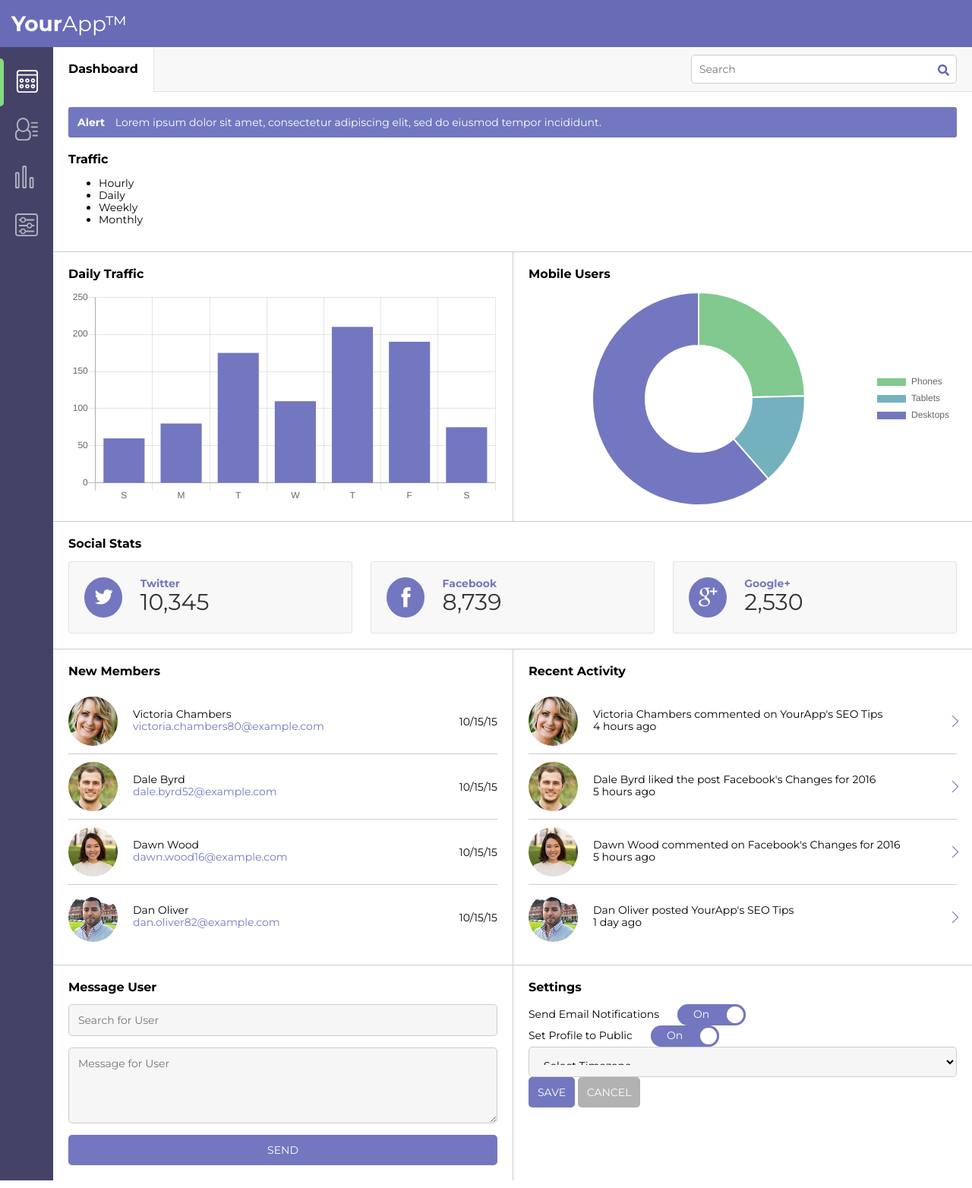
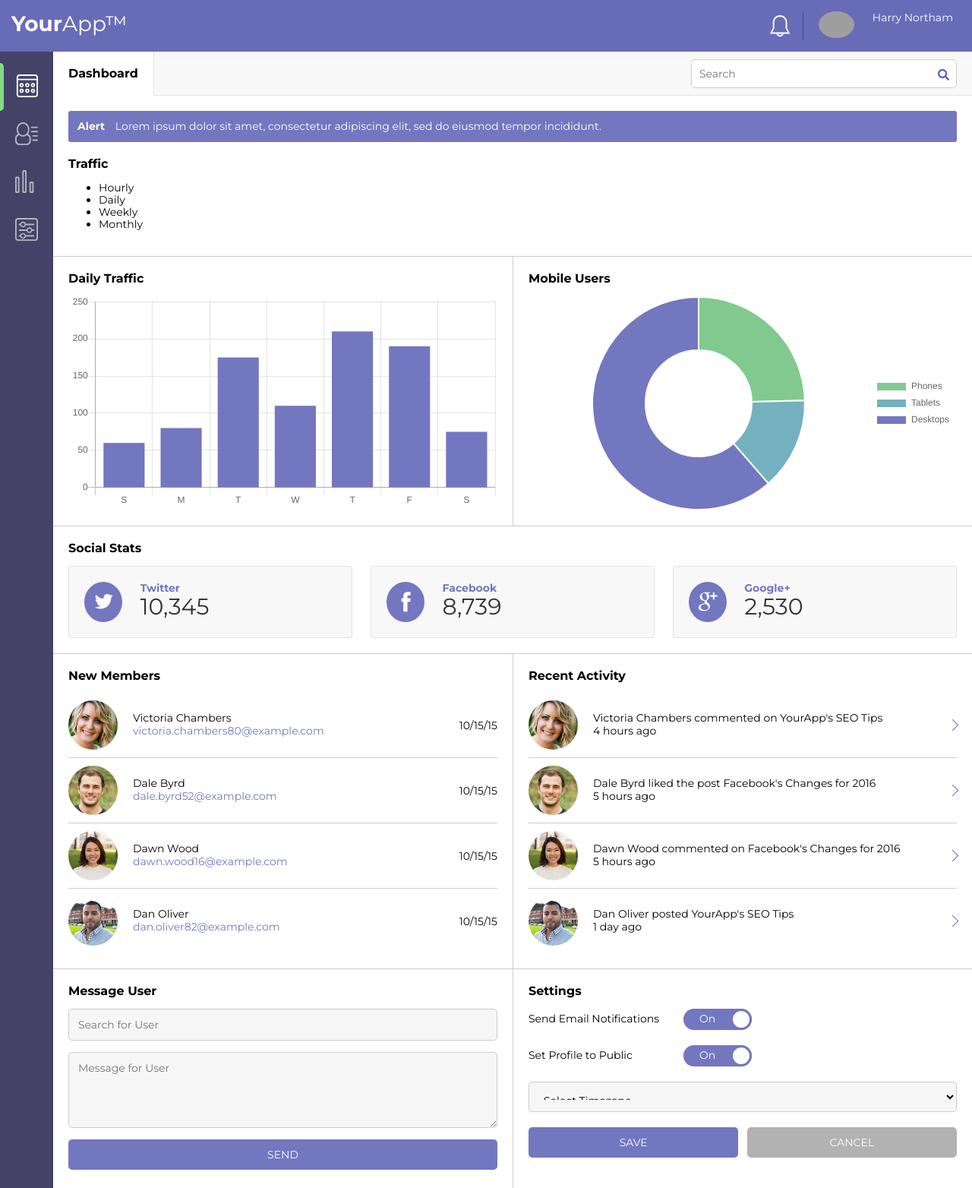
Before and after one commit to harrynortham/webapp-dashboard, a plain HTML site: page index.html in a window 1280 px wide. Shown: the whole page at 76% size. Drawn offline with nearby package versions, Linux system fonts and the light colour scheme; grey boxes are pictures that could not be loaded.

Commit message:
styling additions

```diff
--- a/css/styles.css
+++ b/css/styles.css
@@ -1,74 +1,105 @@
 /*add a normalise.css*/
 * {
-  font-family: 'Montserrat', sans-serif;
+  font-family: "Montserrat", sans-serif;
   box-sizing: border-box;
 }
-html{
+html {
   font-size: 62.5%;
 }
-body{
+body {
   margin: 0;
   font-size: 1.4rem;
 }
 
-h1 span{
+h1 span {
   font-weight: normal;
 }
 
-h2{
+h2 {
   margin-top: 0;
   font-size: 1.6rem;
 }
 
-a{
+a {
   color: #7477bf;
   text-decoration: none;
 }
-a:hover{
+a:hover {
   text-decoration: underline;
 }
 
-header{
+header {
   background-color: #686cb7;
   color: white;
   padding: 15px;
+  display: flex;
+  justify-content: space-between;
 }
-header h1{
+header h1 {
   margin: 0;
+  display: inline-block;
 }
-nav{
+
+header .alerts .bell,
+header .alerts .user-image,
+header .alerts .user,
+header .alerts .user-name {
+  display: inline-block;
+}
+
+header .alerts .bell,
+header .alerts .bell svg {
+  height: 30px;
+}
+
+header .alerts .user {
+  border-left: 1px solid rgba(0, 0, 0, 0.3);
+  padding-left: 20px;
+  margin-left: 10px;
+  padding-right: 10px;
+}
+header .alerts .user-image {
+  margin-right: 20px;
+}
+header .alerts .user-name {
+  height: 35px;
+  vertical-align: top;
+}
+
+header .alerts .user-image img {
+  height: 35px;
+  border-radius: 50%;
+}
+
+nav {
   background: #444367;
   text-align: center;
 }
-nav ul{
-margin:0;
-color:white;
+nav ul {
+  margin: 0;
+  color: white;
   padding: 0;
   display: flex;
   flex-direction: row;
-
 }
-nav ul > li{
+nav ul > li {
   display: inline-block;
-  padding:12px;
+  padding: 12px;
   width: 25%;
   position: relative;
 }
-nav ul > li img{
+nav ul > li img {
   width: 30px;
   height: 30px;
-    opacity: .6;
+  opacity: 0.6;
 }
-nav ul > li:hover img{
-  opacity: .8;
+nav ul > li:hover img {
+  opacity: 0.8;
 }
 
-nav ul > li.active img{
+nav ul > li.active img {
   opacity: 1;
 }
-
-
-
 
 .dashboard,
 .daily-traffic,
@@ -77,97 +108,96 @@ nav ul > li.active img{
 .new-members,
 .recent-activity,
 .message-user,
-.settings{
-padding:20px;
+.settings {
+  padding: 20px;
   border-bottom: 1px solid #ccc;
 }
 
-.alert{
+.alert {
   background: #7377bf;
-  color:white;
-  padding:12px;
+  color: white;
+  padding: 12px;
   border-radius: 3px;
   margin-bottom: 20px;
 }
-.alert span{
+.alert span {
   font-weight: bold;
   padding-right: 10px;
-
 }
 
-.social-stats .social-list{
+.social-stats .social-list {
   list-style-type: none;
-  margin:0;
+  margin: 0;
   padding: 0;
 }
 
-.social-stats .social-list li{
+.social-stats .social-list li {
   background: #f8f8f8;
   display: block;
-padding:20px;
+  padding: 20px;
   margin-bottom: 10px;
   border: 1px solid #e3e3e3;
   border-radius: 3px;
 }
-.social-stats .social-list li:last-child{
+.social-stats .social-list li:last-child {
   margin-bottom: 0;
 }
-.social-stats .social-list .social-icon{
+.social-stats .social-list .social-icon {
   background: #7377bf;
   border-radius: 50%;
   display: inline-block;
 }
-.social-stats .social-list .social-icon .my-svg{
-width:50px;
-padding:10px;
+.social-stats .social-list .social-icon .my-svg {
+  width: 50px;
+  padding: 10px;
 }
 
-.social-stats .social-list .social-info{
-  display:inline-block;
+.social-stats .social-list .social-info {
+  display: inline-block;
   margin-left: 20px;
   vertical-align: top;
   color: #7477bf;
   font-weight: bold;
 }
-.social-stats .social-list .social-info span{
+.social-stats .social-list .social-info span {
   display: block;
   font-size: 3rem;
   font-weight: normal;
   color: #333;
 }
 
-.members-list{
+.members-list {
   list-style-type: none;
   margin: 0;
-  padding:0;
+  padding: 0;
 }
-.members-list li{
+.members-list li {
   display: flex;
   border-bottom: 1px solid #ccc;
   padding: 10px 0;
 }
-.members-list li:last-child{
+.members-list li:last-child {
   border-bottom: 0;
 }
-.members-list .member-img{
-  width:65px;
+.members-list .member-img {
+  width: 65px;
   margin-right: 20px;
 }
-.members-list .member-img img{
+.members-list .member-img img {
   border-radius: 50%;
   width: 100%;
   min-width: 65px;
   vertical-align: top;
 }
 
-.members-list .member-info{
+.members-list .member-info {
   padding-top: 15px;
   margin-right: 20px;
 }
 
-.members-list .member-more{
+.members-list .member-more {
   padding-top: 25px;
-margin-left: auto
+  margin-left: auto;
 }
 
 /*Arrow*/
@@ -201,38 +231,35 @@ i {
 
 /*buttons**/
 
-.btn{
-  padding:12px;
+.btn {
+  padding: 12px;
   border-radius: 5px;
   border: 0;
   background: grey;
   cursor: pointer;
   text-transform: uppercase;
 }
-.btn:hover{
-  opacity: .9;
+.btn:hover {
+  opacity: 0.9;
 }
-.btn.btn-primary{
+.btn.btn-primary {
   background: #7377bf;
   color: white;
 }
 
-.btn.btn-secondary{
+.btn.btn-secondary {
   background: #b2b2b2;
   color: white;
 }
 
-
-
-
 .message-user input,
 .message-user textarea,
-.message-user button{
-  display:block;
-  width:100%;
+.message-user button {
+  display: block;
+  width: 100%;
 }
 .message-user input,
-.message-user textarea{
+.message-user textarea {
   border: 1px solid #ccc;
   padding: 12px;
   border-radius: 5px;
@@ -240,28 +267,49 @@ i {
   margin-bottom: 15px;
 }
 
-.message-user textarea{
-  min-height:100px;
+.message-user textarea {
+  min-height: 100px;
 }
 
 /*Style toggle switch*/
+.switch-span {
+  margin-right: 20px;
+  min-width: 180px;
+  display: inline-block;
+}
+
+.switch-ios.switch-light {
+  width: 90px;
+  display: inline-block;
+  vertical-align: middle;
+}
 
 .switch-ios.switch-light input:checked ~ span {
   border-color: #7377bf !important;
   box-shadow: inset 0 0 0 30px #7377bf !important;
 }
-.switch-ios.switch-light input:checked ~ span a{
+.switch-ios.switch-light input:checked ~ span a {
   border-color: #7377bf !important;
 }
 
-
-.settings select{
+.settings select {
   width: 100%;
   border: 1px solid #ccc;
   padding: 15px;
   height: 40px;
   border-radius: 5px;
   background: #f6f6f6;
+}
+
+.settings-item {
+  margin-bottom: 20px;
+}
+.settings-buttons {
+  display: flex;
+  justify-content: space-between;
+}
+.settings-buttons button {
+  width: 49%;
 }
 
 /*wrap email when really long*/
@@ -277,14 +325,16 @@ background: #f6f6f6;
   hyphens: auto;
 }
 
-.dashboard-header .dashboard-search input{
+.dashboard-header .dashboard-search input {
   width: 100%;
   padding: 10px;
   border-radius: 5px;
   border: 1px solid #ccc;
 }
 
-.search { position: relative;}
+.search {
+  position: relative;
+}
 .search .fa-search {
   position: absolute;
   top: 13px;
@@ -296,15 +346,15 @@ background: #f6f6f6;
 /*Media queries*/
 
 @media only screen and (min-width: 768px) {
-  header{
+  header {
     grid-area: header;
   }
 
-nav{
+  nav {
     grid-area: nav;
   }
 
-nav ul{
+  nav ul {
     display: block;
     margin: 15px 0;
   }
@@ -315,65 +365,65 @@ nav ul > li {
     width: 100%;
   }
 
-nav ul > li.active::before{
-  content: '';
+  nav ul > li.active::before {
+    content: "";
     border-left: 5px solid #85db80;
     border-radius: 0 5px 5px 0;
     height: 100%;
     position: absolute;
-  left:0;
-  top:0;
+    left: 0;
+    top: 0;
   }
 
-.dashboard-header{
+  .dashboard-header {
     grid-area: dashboard-header;
   }
 
-.dashboard{
+  .dashboard {
     grid-area: dashboard;
   }
 
-.daily-traffic{
+  .daily-traffic {
     grid-area: daily-traffic;
   }
 
-.mobile-users{
+  .mobile-users {
     grid-area: mobile-users;
   }
 
-.social-stats{
+  .social-stats {
     grid-area: social-stats;
   }
 
-.new-members{
+  .new-members {
     grid-area: new-members;
   }
 
-.recent-activity{
+  .recent-activity {
     grid-area: recent-activity;
   }
 
-.message-user{
+  .message-user {
     grid-area: message-user;
   }
 
-.settings{
+  .settings {
     grid-area: settings;
   }
 
-.dashboard-header{
+  .dashboard-header {
     display: flex;
   }
 
-.dashboard-header .dashboard-title{
+  .dashboard-header .dashboard-title {
     padding: 20px;
   }
 
-.dashboard-header .dashboard-title h2{
+  .dashboard-header .dashboard-title h2 {
     margin-bottom: 0;
   }
 
-.dashboard-header .dashboard-search{
+  .dashboard-header .dashboard-search {
     background: #f8f8f8;
     padding: 10px 20px 8px 0;
     border-left: 1px solid #e3e3e3;
@@ -384,24 +434,23 @@ flex: 1;
   .search {
     position: relative;
     max-width: 350px;
-  float:right;
+    float: right;
     width: 100%;
   }
 
   .mobile-users,
   .recent-activity,
-.settings{
+  .settings {
     border-left: 1px solid #ccc;
   }
 
   .message-user,
-.settings{
+  .settings {
     border-bottom: none;
   }
 
-
   #container {
-    display:grid;
+    display: grid;
     grid-template-columns: 70px 1fr 1fr;
     grid-template-areas:
       "header header header"
@@ -413,15 +462,14 @@ width: 100%;
       "nav message-user settings";
   }
 
-.social-stats .social-list{
+  .social-stats .social-list {
     display: flex;
     flex-direction: row;
     justify-content: space-between;
   }
 
-.social-stats .social-list li{
-width:32%;
+  .social-stats .social-list li {
+    width: 32%;
     margin-bottom: 0;
   }
-
 }
--- a/index.html
+++ b/index.html
@@ -16,6 +16,27 @@
   <div id="container">
     <header>
       <h1>Your<span>App&trade;</span></h1>
+      <div class="alerts">
+        <div class="bell">
+
+            <svg version="1.1" id="Layer_1" xmlns="http://www.w3.org/2000/svg" xmlns:xlink="http://www.w3.org/1999/xlink" x="0px" y="0px"
+            viewBox="0 0 32 32" style="enable-background:new 0 0 32 32;" xml:space="preserve">
+         <style type="text/css">
+           .st0{fill:#FFFFFF;}
+         </style>
+         <g id="_x36__6_">
+           <g>
+             <path class="st0" d="M24,18v-8c0-5.5-4.5-10-10-10S4,4.5,4,10v8l-4,8h9.1c0.5,2.3,2.5,4,4.9,4s4.4-1.7,4.9-4H28L24,18z M14,28
+               c-1.3,0-2.4-0.8-2.8-2h5.6C16.4,27.2,15.3,28,14,28z M3,24l3-6v-8c0-4.4,3.6-8,8-8s8,3.6,8,8v8l3,6H3z"/>
+           </g>
+         </g>
+         </svg>
+
+        </div>
+        <div class="user"><div class="user-image"><img src="https://avatars1.githubusercontent.com/u/40062105?s=460&v=4"></div>
+        <div class="user-name">Harry Northam</div>
+      </div>
+      </div>
     </header>
     <nav>
       <ul>
@@ -179,11 +200,11 @@
     <div class="settings" id="settings">
       <h2>Settings</h2>
 
-<div>
-      <span style="margin-right: 20px;">
+    <div class="settings-item">
+      <span class="switch-span"">
         Send Email Notifications
       </span>
-      <label class="switch-light switch-ios" style="width: 90px; display:inline-block;     vertical-align: middle;" onclick="">
+      <label class="switch-light switch-ios" onclick="">
               <input type="checkbox" checked>
               <span>
                 <span>Off</span>
@@ -193,11 +214,11 @@
             </label>
 </div>
 
-<div>
-          <span style="margin-right: 20px;">
+<div class="settings-item">
+    <span class="switch-span"">
               Set Profile to Public
             </span>
-            <label class="switch-light switch-ios" style="width: 90px; display:inline-block;     vertical-align: middle;" onclick="">
+            <label class="switch-light switch-ios" onclick="">
                     <input type="checkbox" checked>
 
                     <span>
@@ -208,14 +229,17 @@
                   </label>
                 </div>
 
+                <div class="settings-item">
 <select>
+  <div class="settings-item">
 <option>Select Timezone</option>
 <option>GMT+1</option>
 </select>
-
-
+</div>
+<div class="settings-item settings-buttons">
 <button type="submit" class="btn btn-primary">Save</button>
 <button type="submit" class="btn btn-secondary">Cancel</button>
+</div>
 
     </div>
 
```
Lines whose indentation alone changed are shown as unchanged.
